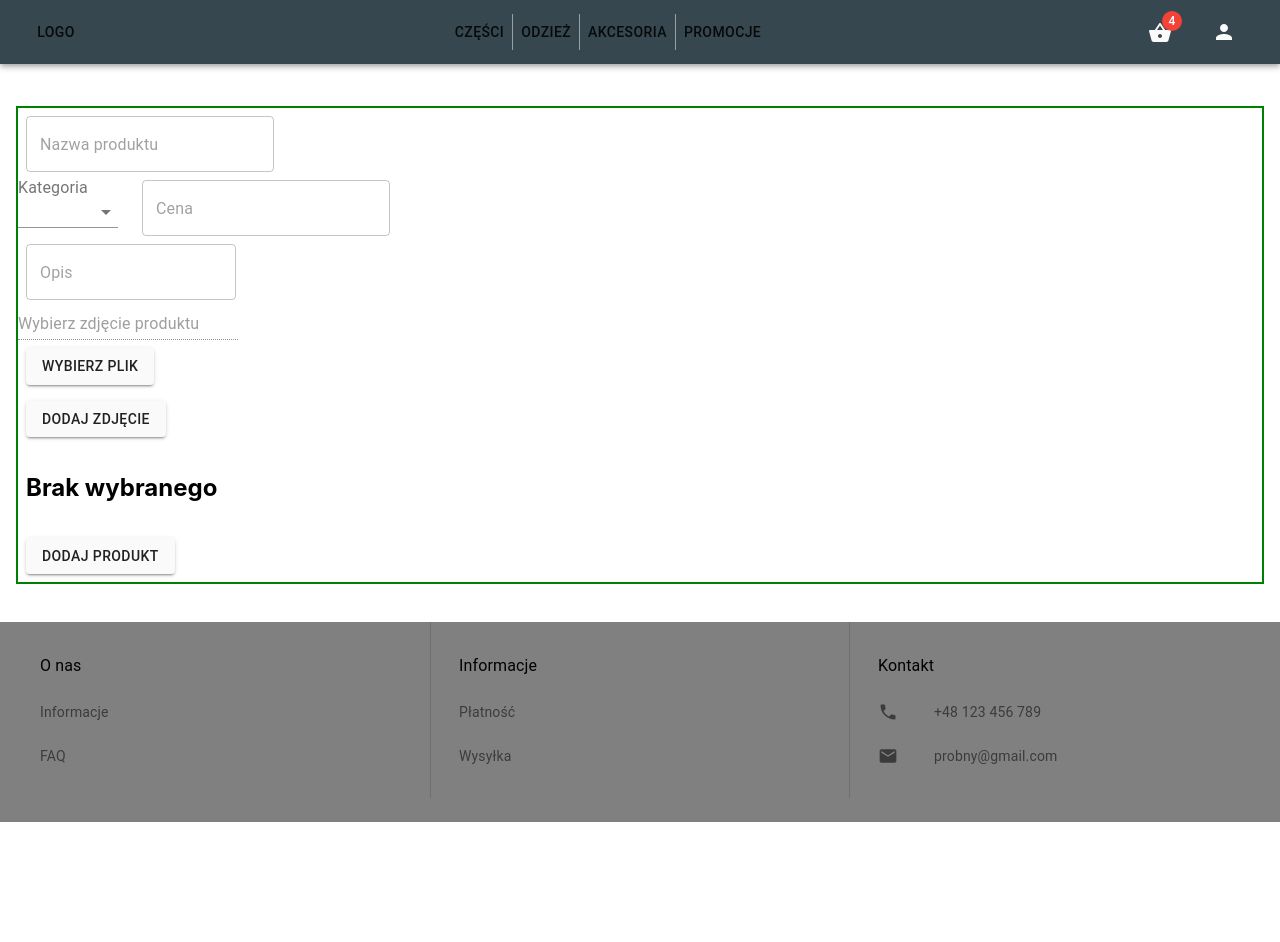
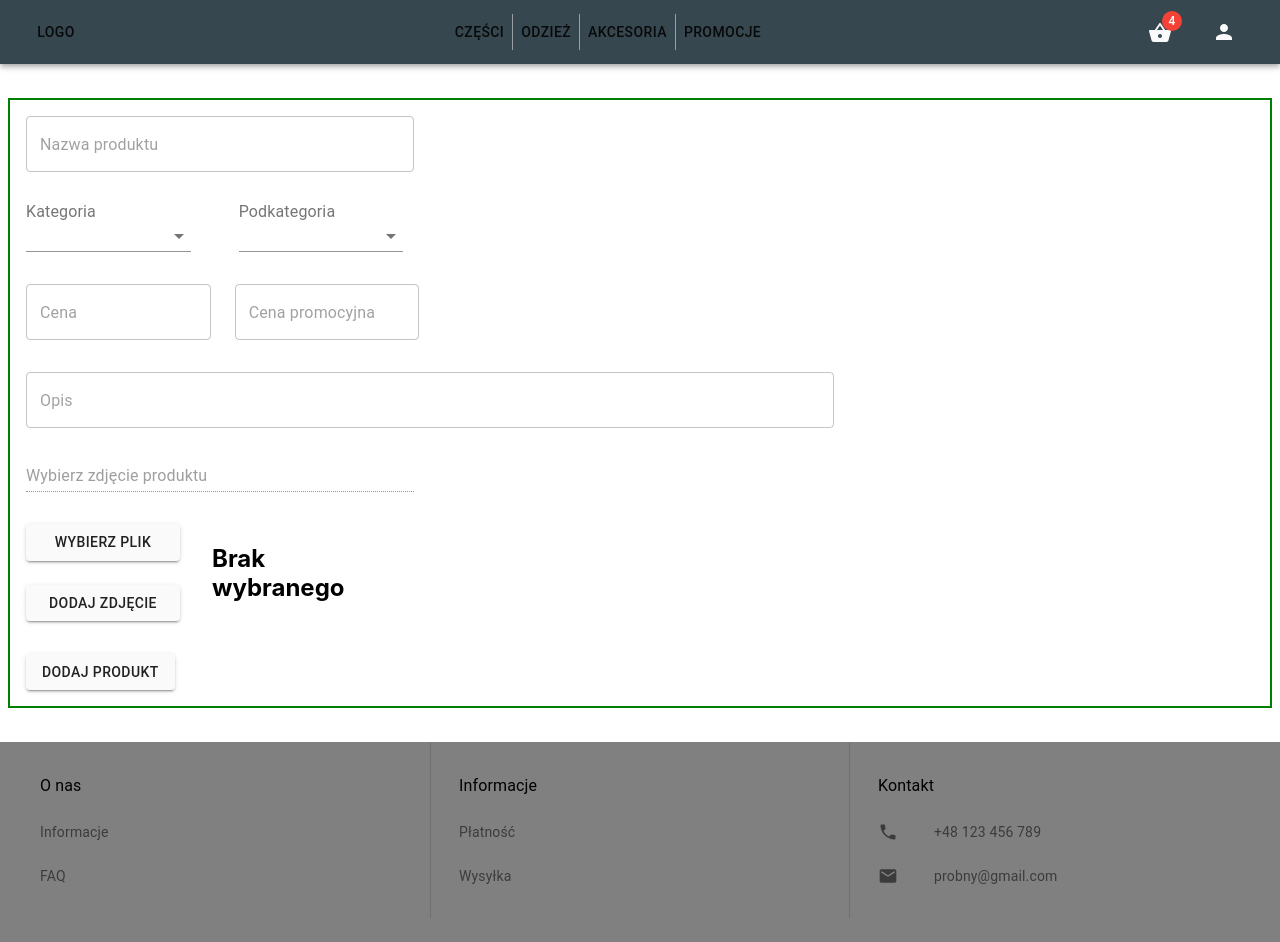
Before and after one commit to Bednar22/Inzynierka, a React (Create React App) app in the folder client/: page /productupload in a window 1280 px wide. Before the commit the page ends 822 px from the top, so only its background shows below. Built offline with nearby package versions, Linux system fonts and the light colour scheme.

Commit message:
addProduct with validation and better front, added cloudinary to React

```diff
--- a/client/package.json
+++ b/client/package.json
@@ -9,6 +9,7 @@
     "@testing-library/react": "^11.2.5",
     "@testing-library/user-event": "^12.8.3",
     "axios": "^0.21.1",
+    "cloudinary-react": "^1.7.0",
     "react": "^17.0.1",
     "react-dom": "^17.0.1",
     "react-router-dom": "^5.2.0",
--- a/client/src/components/addNewProduct.js
+++ b/client/src/components/addNewProduct.js
@@ -1,7 +1,6 @@
 import React, {useState} from 'react'
 import Grid from '@material-ui/core/Grid'
 import { TextField } from '@material-ui/core'
-import ImageUpload from './imageUpload'
 import { Button, TextareaAutosize} from '@material-ui/core'
 import InputLabel from '@material-ui/core/InputLabel';
 import MenuItem from '@material-ui/core/MenuItem';
@@ -43,32 +42,9 @@ const AddProduct = () =>{
 
     const uploadImage = async (base64EncodedImage) => {
 
-    //   await axios({
-    //     method: 'post',
-    //     headers:{
-    //         'accept': 'application/json'
-    //     },
-    //     url: '/itemupload/uploadimage',
-    //     data: base64EncodedImage
 
-    //     })
-
-    //     await axios.post('/upload', base64EncodedImage )
-
-
-    //   try {
-    //        await fetch('/productupload/uploadimage',{
-    //             method: 'POST',
-    //             body: JSON.stringify({
-    //                 data: base64EncodedImage
-    //             }),
-    //             headers: {'Content-type': 'application/json'}
-    //         })
-    //     } catch (error) {
-    //         console.log(error);
-    //     }
-
-        fetch('/productupload/uploadimage',{
+        try{
+        await fetch('/productupload/uploadimage',{
             method: 'POST',
             body: JSON.stringify({
                 data: base64EncodedImage
@@ -77,8 +53,12 @@ const AddProduct = () =>{
         }).then(res=>{
             return res.json();
         }).then(data=>{
-            console.log(data.url)
+            console.log(data)
+            setPhotoId(()=>data.public_id)
         })
+        }catch(error){
+            console.error(error)
+        }
 
     }
     const handleProductAdd = async() => {
@@ -101,30 +81,39 @@ const AddProduct = () =>{
 
     }
 
-    const handleSelect = (e) => {
+    const handleSelectCategory = (e) => {
         setCategory(e.target.value);
+      };
+
+      const handleSelectSubCategory = (e) => {
+        setSubCategory(e.target.value);
       };
 
 
     return(
-        <Grid container direction="column" spacing={2} style={{marginLeft:'50px'}, {border:'2px solid green'}}>
-        <Grid item xs={6} sm={6}>
+        <div>
+        <Grid container direction="column" spacing={4} alignItems="left"
+         style={{marginLeft:'50px'}, {border:'2px solid green'}} > {/* GŁOWNY KONTENER */}
+        <Grid item xs={4} sm={4}>
                 <TextField
+                fullWidth
                     variant='outlined'
                     placeholder='Nazwa produktu'
                     type='text'
                     onChange={(e)=>setName(e.target.value)}>
                 </TextField>
             </Grid>
-            <Grid container spacing={3}>
-            <Grid item>
-            <InputLabel style={{minWidth:'100px'}} id="demo-simple-select-label">Kategoria</InputLabel>
+
+                <Grid container item  spacing={6}> {/* KONTENER NA KATEGORIE */}
+                <Grid item xs={2}>
+            <InputLabel id="demo-simple-select-label">Kategoria</InputLabel>
             <Select
+            fullWidth
              style={{minWidth:'100px'}}
                 labelId="demo-simple-select-label"
                 id="demo-simple-select"
                 value={category}
-                onChange={handleSelect}
+                onChange={handleSelectCategory}
                 >
                 <MenuItem value={10}>Akcesoria</MenuItem>
                 <MenuItem value={20}>Odzież</MenuItem>
@@ -132,18 +121,50 @@ const AddProduct = () =>{
             </Select>
 
             </Grid>
-            <Grid item >
+
+            <Grid item xs={2} sm={2}>
+            <InputLabel style={{minWidth:'100px'}} id="demo-simple-select-label">Podkategoria</InputLabel>
+            <Select
+             style={{minWidth:'100px'}}
+             fullWidth
+                labelId="demo-simple-select-label"
+                id="demo-simple-select"
+                value={category}
+                onChange={handleSelectSubCategory}
+                >
+                <MenuItem value={10}>Jeden</MenuItem>
+                <MenuItem value={20}>Dwa</MenuItem>
+                <MenuItem value={30}>Trzy</MenuItem>
+            </Select>
+
+            </Grid>
+                </Grid>
+
+            <Grid container item spacing={3} > {/* KONTENER NA CENE */}
+            <Grid item xs={2} sm={2} >
                 <TextField
+                    fullWidth
                     variant='outlined'
                     placeholder='Cena'
                     type='number'
                     onChange={(e)=>setPrice(e.target.value)}>
                 </TextField>
             </Grid>
+
+            <Grid item xs={2} sm={2} >
+                <TextField
+                    fullWidth
+                    variant='outlined'
+                    placeholder='Cena promocyjna'
+                    type='number'
+                    onChange={(e)=>setDiscountPrice(e.target.value)}>
+                </TextField>
             </Grid>
-            <Grid item xs={12} sm={12}>
+
+            </Grid> {/* KONIEC CENY */}
+            <Grid item xs={8} sm={8}>
                 <TextField
-                    //style={{minWidth:'400px'}}
+                   fullWidth
                     variant='outlined'
                     placeholder='Opis'
                     type='text'
@@ -151,9 +172,12 @@ const AddProduct = () =>{
                     onChange={(e)=>setDescription(e.target.value)}>
                 </TextField>
             </Grid>
-            <Grid>
-            <TextField value="Wybierz zdjęcie produktu" disabled variant='standard'></TextField>
+
+            <Grid item xs={4}>
+            <TextField value="Wybierz zdjęcie produktu" disabled variant='standard' fullWidth></TextField>
             </Grid>
+
+
             <input name="image" onChange={(e) => handleFileInputChange(e)} value={fileInput}
                 accept="image/*"
                 id="contained-button-file"
@@ -161,26 +185,32 @@ const AddProduct = () =>{
                 type="file"
                 style={{display:'none'}}
             />
+            <Grid item container spacing={4}> {/* KONTENER ZE ZDJECIEM */}
 
+            <Grid item container direction="column" spacing={3} xs={2} sm={2}> {/* KONTENER NA 2 BUTTONY */}
             <Grid item>
                 <label htmlFor="contained-button-file">
-                    <Button variant="contained" color="primary" component="span">Wybierz plik</Button>
+                    <Button variant="contained" color="primary" fullWidth component="span">Wybierz plik</Button>
                 </label>
             </Grid>
-            <Grid item xs={6} sm={6}>
-            <Button variant="contained" color="primary"  onClick={handleSubmit}>Dodaj zdjęcie</Button>
-            </Grid>
-            <Grid item xs={6} sm={6} xl={6}>
+                <Grid item>
+                    <Button variant="contained" color="primary" fullWidth onClick={handleSubmit}>Dodaj zdjęcie</Button>
+                </Grid>
+            </Grid> {/* KONIEC 2 BUTTON */}
+
+            <Grid item container alignItems="center" xs={2} sm={2} >
             {previewSource ? (
-                <img src={previewSource} alt="Wybrane zdjecie" style={{height:'100px'}} />
+                <img src={previewSource} alt="Wybrane zdjecie" style={{maxHeight:'100px'}} />
             ) : (<h2>Brak wybranego</h2>)}
             </Grid>
 
+
+            </Grid>{/* KONIEC KONTENERA ZE ZDJECIEM */}
             <Grid item xs={6} sm={6}>
-            <Button variant="contained" color="primary"  onClick={handleProductAdd}>Dodaj produkt</Button>
+                    <Button variant="contained" color="primary"  onClick={handleProductAdd}>Dodaj produkt</Button>
             </Grid>
-
         </Grid>
+        </div>
     )
 }
 
--- a/client/src/components/imageUpload.js
+++ /dev/null
@@ -1,97 +0,0 @@
-import axios from 'axios';
-import React, {useState} from 'react'
-
-import Button from '@material-ui/core/Button'
-import Grid from '@material-ui/core/Grid'
-import { TextField } from '@material-ui/core';
-
-
-const ImageUpload = () => {
-
-    const [fileInput, setFileInput] = useState();
-    const [selectedFile, setSelectedFile] = useState();
-    const [previewSource,setPreviewSource] = useState()
-    const handleFileInputChange = (e) => {
-        const file = e.target.files[0]
-        previewFile(file)
-    }
-
-    const previewFile = (file) => {
-        const reader = new FileReader();
-        reader.readAsDataURL(file);
-        reader.onloadend = () =>{
-            setPreviewSource(reader.result)
-        }
-    }
-
-    const handleSubmit = (e) => {
-        e.preventDefault()
-        if(!previewSource) return;
-        uploadImage(previewSource);
-    }
-
-    const uploadImage = async (base64EncodedImage) => {
-      //  console.log(base64EncodedImage)
-
-    //   await axios({
-    //     method: 'post',
-    //     headers:{
-    //         'accept': 'application/json'
-    //     },
-    //     url: '/itemupload/uploadimage',
-    //     data: base64EncodedImage
-
-    //     })
-
-    //     await axios.post('/upload', base64EncodedImage )
-
-
-      try {
-            await fetch('/productupload/uploadimage',{
-                method: 'POST',
-                body: JSON.stringify({
-                    data: base64EncodedImage
-                }),
-                headers: {'Content-type': 'application/json'}
-            })
-        } catch (error) {
-            console.log(error);
-        }
-
-    }
-
-    return(
-        <>
-        <Grid container >
-
-            <form onSubmit={handleSubmit}>
-            <TextField value="Wybierz zdjęcie produktu" disabled variant='standard'></TextField>
-            <input name="image" onChange={(e) => handleFileInputChange(e)} value={fileInput}
-                accept="image/*"
-                id="contained-button-file"
-                multiple
-                type="file"
-                style={{display:'none'}}
-            />
-            <Grid item>
-                <label htmlFor="contained-button-file">
-                    <Button variant="contained" color="primary" component="span">Wybierz plik</Button>
-                </label>
-            </Grid>
-
-            <Grid item>
-            {previewSource ? (
-                <img src={previewSource} alt="Wybrane zdjecie" style={{height:'100px'}} />
-            ) : (<h2>Brak wybranego</h2>)}
-            </Grid>
-
-            {/* <Grid item>
-            <Button type="submit">Dodaj</Button>
-            </Grid> */}
-            </form>
-        </Grid>
-        </>
-    )
-}
-
-export default ImageUpload
```
Also changed, not shown: 1 other file (tests, documents, lock files or other folders).
